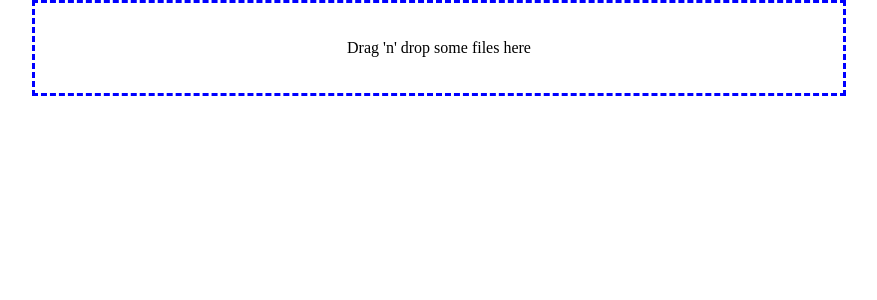
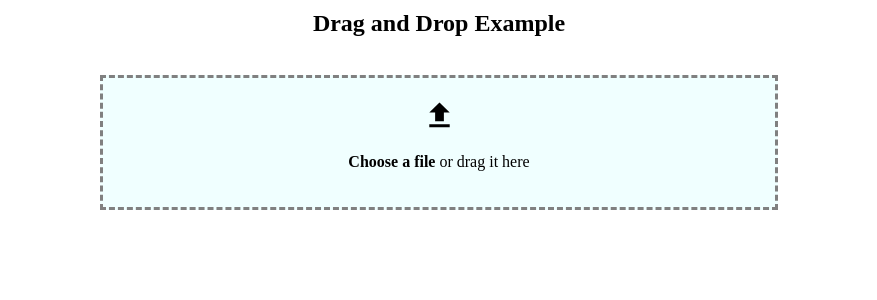
Before and after one commit to rahman-mush1311/demoReactApp, a React (Create React App) app: page / in a window 1280 px wide. Shown: the top 300 px of the page, without its empty margins (201-1078 px from the left). Built offline with nearby package versions, Linux system fonts and the light colour scheme.

Commit message:
drag and drop functionality with list added, icons wokring

```diff
--- a/package.json
+++ b/package.json
@@ -3,9 +3,14 @@
   "version": "0.1.0",
   "private": true,
   "dependencies": {
+    "@emotion/react": "^11.10.4",
+    "@emotion/styled": "^11.10.4",
+    "@mui/icons-material": "^5.10.9",
+    "@mui/material": "^5.10.9",
     "@testing-library/jest-dom": "^5.16.5",
     "@testing-library/react": "^13.4.0",
     "@testing-library/user-event": "^13.5.0",
+    "cuid": "^2.1.8",
     "react": "^18.2.0",
     "react-dom": "^18.2.0",
     "react-dropzone": "^14.2.3",
--- a/src/App.css
+++ b/src/App.css
@@ -1,38 +1,16 @@
 .App {
   text-align: center;
+  margin-top: 10px;
+  padding: auto;
+
 }
+.dropzone-div {
+  text-align: center;
+  padding: 20px;
+  border: 3px gray dashed;
+  width: 50%;
+  margin: auto;
+  padding: auto;
+  font-family: 'Times New Roman', Times, serif;
 
-.App-logo {
-  height: 40vmin;
-  pointer-events: none;
 }
-
-@media (prefers-reduced-motion: no-preference) {
-  .App-logo {
-    animation: App-logo-spin infinite 20s linear;
-  }
-}
-
-.App-header {
-  background-color: #282c34;
-  min-height: 100vh;
-  display: flex;
-  flex-direction: column;
-  align-items: center;
-  justify-content: center;
-  font-size: calc(10px + 2vmin);
-  color: white;
-}
-
-.App-link {
-  color: #61dafb;
-}
-
-@keyframes App-logo-spin {
-  from {
-    transform: rotate(0deg);
-  }
-  to {
-    transform: rotate(360deg);
-  }
-}
--- a/src/App.js
+++ b/src/App.js
@@ -1,14 +1,42 @@
-import logo from './logo.svg';
+import React, { useCallback,useState } from "react";
 import './App.css';
 import Form from './components/Form';
 import DragDrop from './components/DragDrop';
+import ImageList from "./components/ImageList";
+import cuid from "cuid";
 
 function App() {
+  const [images, setImages] = useState([]);
+
+  const onDrop = useCallback(acceptedFiles => {
+    // Loop through accepted files
+    acceptedFiles.map(file => {
+      // Initialize FileReader browser API
+      const reader = new FileReader();
+      // onload callback gets called after the reader reads the file data
+      reader.onload = function(e) {
+        // add the image into the state. Since FileReader reading process is asynchronous, its better to get the latest snapshot state (i.e., prevState) and update it.
+        setImages(prevState => [
+          ...prevState,
+          { id: cuid(), src: e.target.result }
+        ]);
+      };
+      // Read the file as Data URL (since we accept only images)
+      reader.readAsDataURL(file);
+      return file;
+    });
+  }, []);
   return (
+    <main className="App">
+    <h2 className="App">Drag and Drop Example</h2>
+    <br />
+    <div className=".dropzone-div">
+    <DragDrop onDrop={onDrop} accept={"image/*"}/>
+    </div>
     <div className="App">
-
-      <DragDrop/>
+    <ImageList images={images} />
     </div>
+  </main>
   );
 }
 
--- a/src/components/DragDrop.jsx
+++ b/src/components/DragDrop.jsx
@@ -1,34 +1,33 @@
 import React from "react";
 import { useDropzone } from "react-dropzone";
-/*function Dropzone({ open }) {
-  const { getRootProps, getInputProps } = useDropzone({});
-  return (
-    <div {...getRootProps({ className: "dropzone" })}>
-      <input className="input-zone" {...getInputProps()} />
-      <div className="text-center">
-        <p>Drag n Drop</p>
-      </div>
-    </div>
-  );
-}*/
-function Dropzone({ open }) {
-    const { getRootProps, getInputProps, acceptedFiles } =
-      useDropzone({});
-    const files = acceptedFiles.map((file) => (
-      <li key={file.path}>
-        {file.path} - {file.size} bytes
-      </li>
-    ));
+import UploadIcon from '@mui/icons-material/Upload';
+
+const Dropzone = ({ onDrop, accept }) => {
+    // Initializing useDropzone hooks with options
+    const { getRootProps, getInputProps, isDragActive } = useDropzone({
+      onDrop,
+      accept
+    });
+
+    /*
+      useDropzone hooks exposes two functions called getRootProps and getInputProps
+      and also exposes isDragActive boolean
+    */
+
     return (
-      <div className="container">
-        <div {...getRootProps({ className: "dropzone" })}>
-          <input {...getInputProps()} />
-          <p>Drag 'n' drop some files here</p>
+      <div className="dropzone-div" {...getRootProps()}>
+        <input className="dropzone-input" {...getInputProps()} />
+        <div className="text-center">
+           <UploadIcon  fontSize="large"/>
+          {isDragActive ? (
+            <p  className="dropzone-content"> Release to drop the files here</p>
+          ) : (
+            <p className="dropzone-content">
+             <b> Choose a file </b> or drag it here
+            </p>
+          )}
         </div>
-        <aside>
-          <ul>{files}</ul>
-        </aside>
       </div>
     );
-  }
+  };
 export default Dropzone;
--- /dev/null
+++ b/src/components/ImageList.jsx
@@ -0,0 +1,29 @@
+import React from "react";
+
+// Rendering individual images
+const Image = ({ image }) => {
+  return (
+    <div className="file-item">
+      <img alt={`img - ${image.id}`} src={image.src} className="file-img" />
+    </div>
+  );
+};
+
+// ImageList Component
+const ImageList = ({ images }) => {
+
+  // render each image by calling Image component
+  const renderImage = (image, index) => {
+    return (
+      <Image
+        image={image}
+        key={`${image.id}-image`}
+      />
+    );
+  };
+
+  // Return the list of files
+  return <section className="file-list">{images.map(renderImage)}</section>;
+};
+
+export default ImageList;
--- a/src/index.css
+++ b/src/index.css
@@ -1,10 +1,7 @@
 body {
 
     text-align: center;
-    padding: 20px;
-    border: 3px blue dashed;
-    width: 60%;
-    margin: auto;
+
 
 }
 
@@ -69,3 +66,26 @@ button {
 button:disabled {
   cursor: default;
 }
+
+.dragDropBtn {
+  border: none;
+  text-align: center;
+  background-color: red;
+  height: 50px;
+  border-radius: 12px;
+  color: black;
+  font-weight: bold;
+  transition-duration: 0.6s;
+}
+.dragDropBtn:hover {
+  background-color: orangered;
+  color: aliceblue;
+}
+.dropzone-div {
+  text-align: center;
+  background-color: azure;
+  padding: 20px;
+  border: 3px azure dashed;
+  width: 60%;
+  margin: auto;
+}
```
Also changed, not shown: 1 other file (tests, documents, lock files or other folders).
